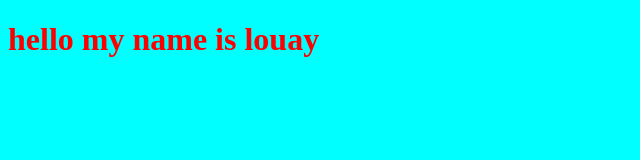
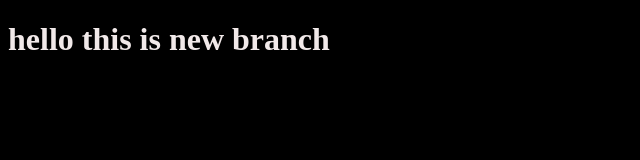
Before and after one commit to LJOIUHAEYN/wlbs, a plain HTML site: page index.html in a window 1280 px wide. Shown: the whole page, without its empty margins (0-640 px from the left). Drawn offline with Linux system fonts and the light colour scheme.

Commit message:
changing html file css file

```diff
--- a/index.html
+++ b/index.html
@@ -7,7 +7,7 @@
     <title>Document</title>
 </head>
 <body>
-    <h1>hello my name is louay</h1>
+    <h1>hello this is new branch</h1>
 
     <script src="main.js"></script>
 </body>
--- a/style.css
+++ b/style.css
@@ -1,5 +1,5 @@
 h1{
-    color: red;
+    color: rgb(241, 233, 233);
 }
-body{ background-color:cyan;
+body{ background-color:black;
 }
```
